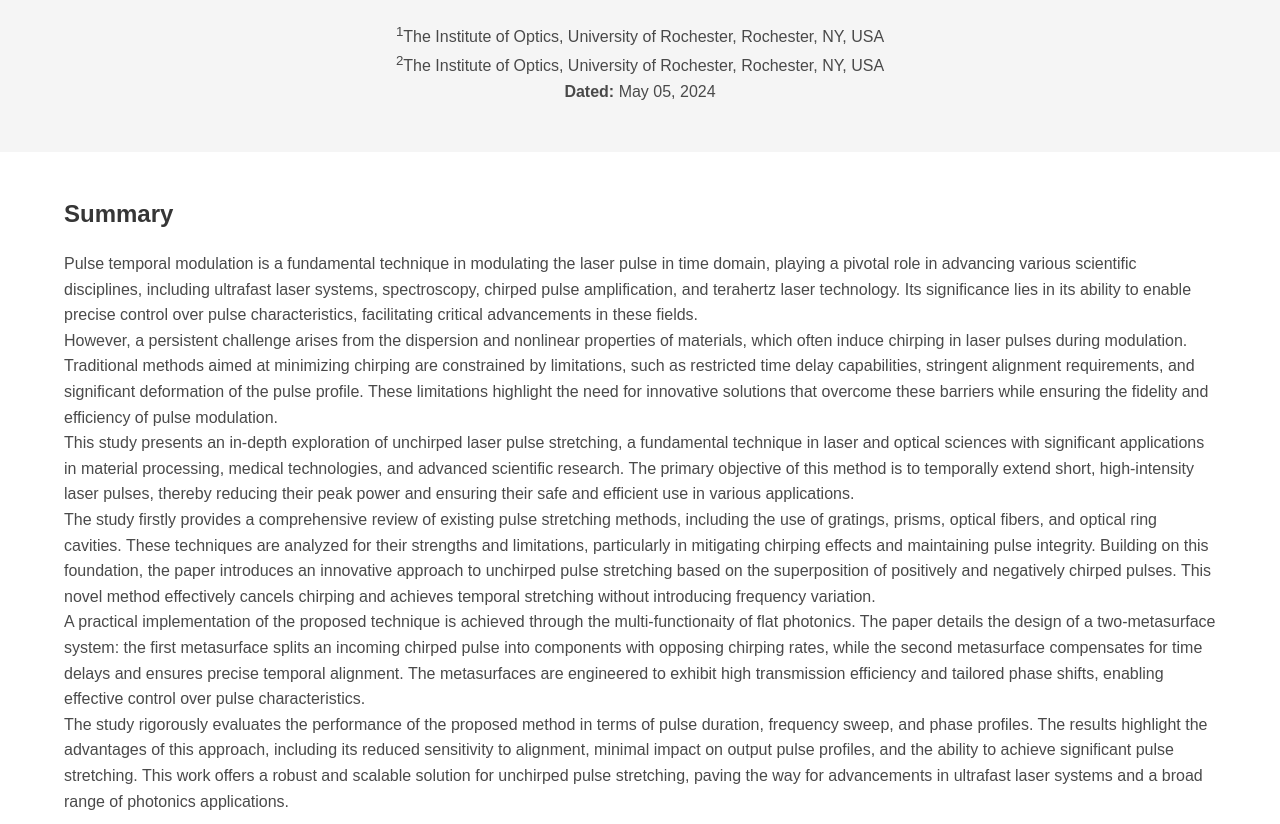
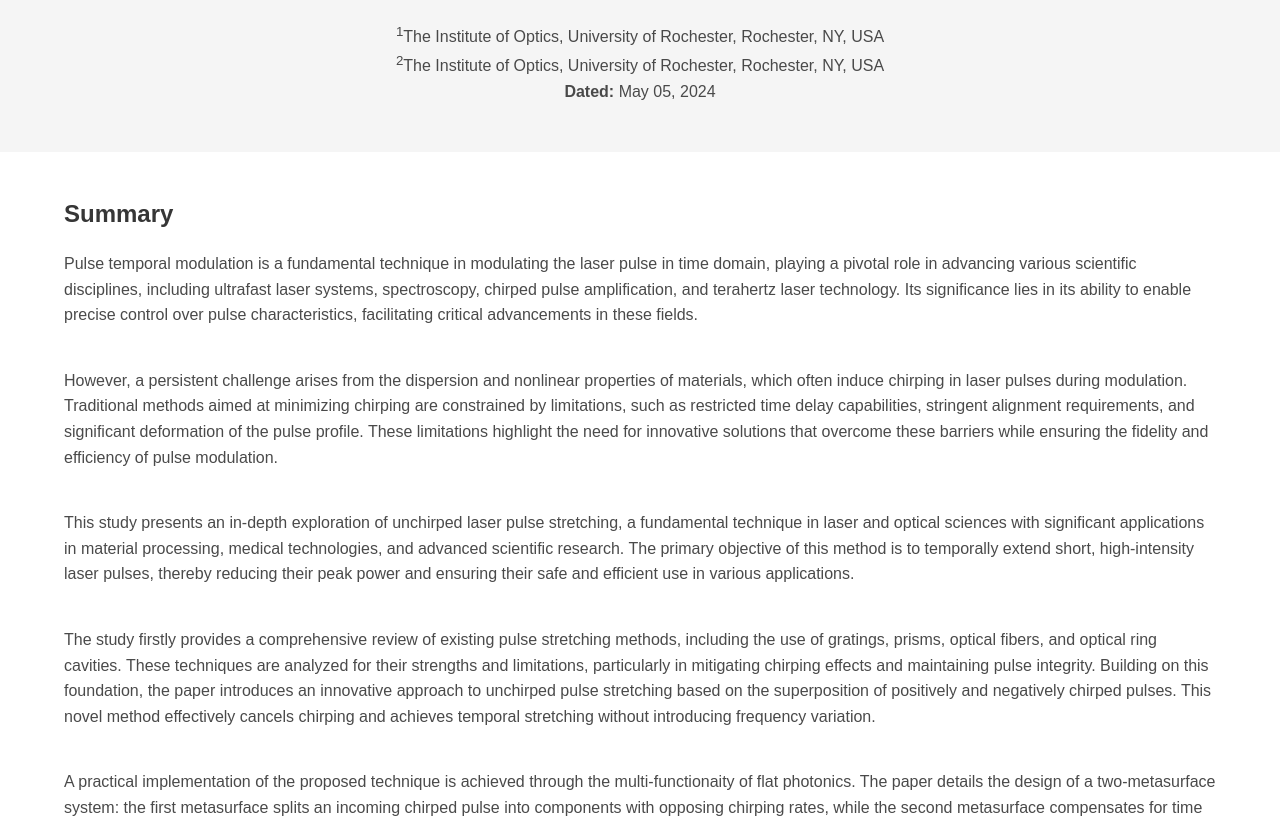
Before and after one commit to pings0206/Unchirped_Pulse_Temporal_Stretching.github.iol_, a plain HTML site: page index.html in a window 1280 px wide. Shown: the part 128-952 px from the top of the page. Drawn offline with Linux system fonts and the light colour scheme.

Commit message:
Update index.html

```diff
--- a/index.html
+++ b/index.html
@@ -35,18 +35,33 @@
       <p>
         Pulse temporal modulation is a fundamental technique in modulating the laser pulse in time domain, playing a pivotal role in advancing various scientific disciplines, including ultrafast laser systems, spectroscopy, chirped pulse amplification, and terahertz laser technology. Its significance lies in its ability to enable precise control over pulse characteristics, facilitating critical advancements in these fields.
       </p>
+      <!-- Spacer -->
+<div style="height: 40px;"></div>
+
       <p>
         However, a persistent challenge arises from the dispersion and nonlinear properties of materials, which often induce chirping in laser pulses during modulation. Traditional methods aimed at minimizing chirping are constrained by limitations, such as restricted time delay capabilities, stringent alignment requirements, and significant deformation of the pulse profile. These limitations highlight the need for innovative solutions that overcome these barriers while ensuring the fidelity and efficiency of pulse modulation.
       </p>
+
+            <!-- Spacer -->
+<div style="height: 40px;"></div>
       <p>
         This study presents an in-depth exploration of unchirped laser pulse stretching, a fundamental technique in laser and optical sciences with significant applications in material processing, medical technologies, and advanced scientific research. The primary objective of this method is to temporally extend short, high-intensity laser pulses, thereby reducing their peak power and ensuring their safe and efficient use in various applications.
       </p>
+
+            <!-- Spacer -->
+<div style="height: 40px;"></div>
       <p>
         The study firstly provides a comprehensive review of existing pulse stretching methods, including the use of gratings, prisms, optical fibers, and optical ring cavities. These techniques are analyzed for their strengths and limitations, particularly in mitigating chirping effects and maintaining pulse integrity. Building on this foundation, the paper introduces an innovative approach to unchirped pulse stretching based on the superposition of positively and negatively chirped pulses. This novel method effectively cancels chirping and achieves temporal stretching without introducing frequency variation.
       </p>
+
+            <!-- Spacer -->
+<div style="height: 40px;"></div>
       <p>
         A practical implementation of the proposed technique is achieved through the multi-functionaity of flat photonics. The paper details the design of a two-metasurface system: the first metasurface splits an incoming chirped pulse into components with opposing chirping rates, while the second metasurface compensates for time delays and ensures precise temporal alignment. The metasurfaces are engineered to exhibit high transmission efficiency and tailored phase shifts, enabling effective control over pulse characteristics.
       </p>
+
+            <!-- Spacer -->
+<div style="height: 40px;"></div>
       <p>
         The study rigorously evaluates the performance of the proposed method in terms of pulse duration, frequency sweep, and phase profiles. The results highlight the advantages of this approach, including its reduced sensitivity to alignment, minimal impact on output pulse profiles, and the ability to achieve significant pulse stretching. This work offers a robust and scalable solution for unchirped pulse stretching, paving the way for advancements in ultrafast laser systems and a broad range of photonics applications.
       </p>
```
